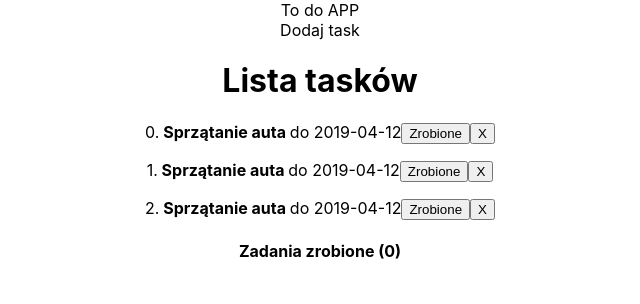
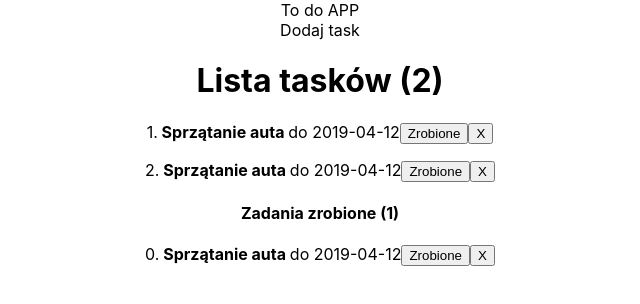
Before and after one commit to adrian-slowinski/Todo-App-2, a React (Create React App) app: page / in a window 1280 px wide. Shown: the top 304 px of the page, without its empty margins (320-960 px from the left). Built offline with nearby package versions, Linux system fonts and the light colour scheme.

Commit message:
Active and done task list

```diff
--- a/src/components/App.js
+++ b/src/components/App.js
@@ -12,7 +12,7 @@ class App extends Component {
         text: 'Sprzątanie auta',
         date: '2019-04-12',
         important: true,
-        active: true,
+        active: false,
         finishDate: null
       },
       {
--- a/src/components/TaskList.js
+++ b/src/components/TaskList.js
@@ -3,7 +3,20 @@ import Task from './Task'
 
 const TaskList = (props) => {
 
-  const tasks = props.tasks.map((task) => {
+  const active = props.tasks.filter((task) => task.active)
+  const done = props.tasks.filter((task) => !task.active)
+  console.log(active)
+  console.log(done)
+
+  const activeTasks = active.map((task) => {
+    return (
+      <Task key={task.id} task={task}
+        delete={props.delete}
+        change={props.change}
+      />
+    )
+  })
+  const doneTasks = done.map((task) => {
     return (
       <Task key={task.id} task={task}
         delete={props.delete}
@@ -14,10 +27,12 @@ const TaskList = (props) => {
 
   return (
     <React.Fragment>
-      <h1>Lista tasków</h1>
-      {tasks}
+      <h1>Lista tasków ({active.length})</h1>
+      {activeTasks.length > 0 ? activeTasks : `Nie masz żadnych zadań`}
 
-      <h4>Zadania zrobione (0) </h4>
+      <h4>Zadania zrobione ({done.length})</h4>
+      {done.length > 5 && <span>Wyświetlone jest jedynie 5 ostatnich elementów</span>}
+      {doneTasks.slice(0,5)}
     </React.Fragment>
    );
 }
```
